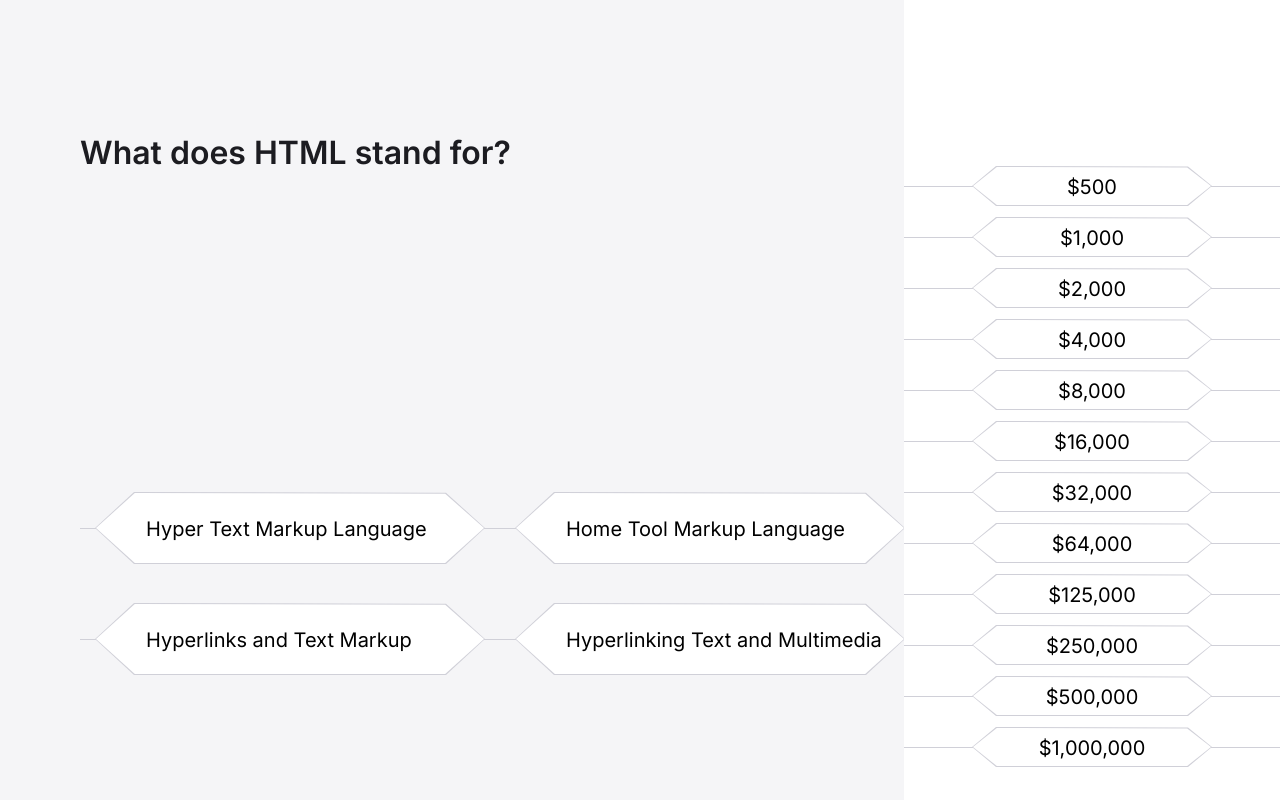
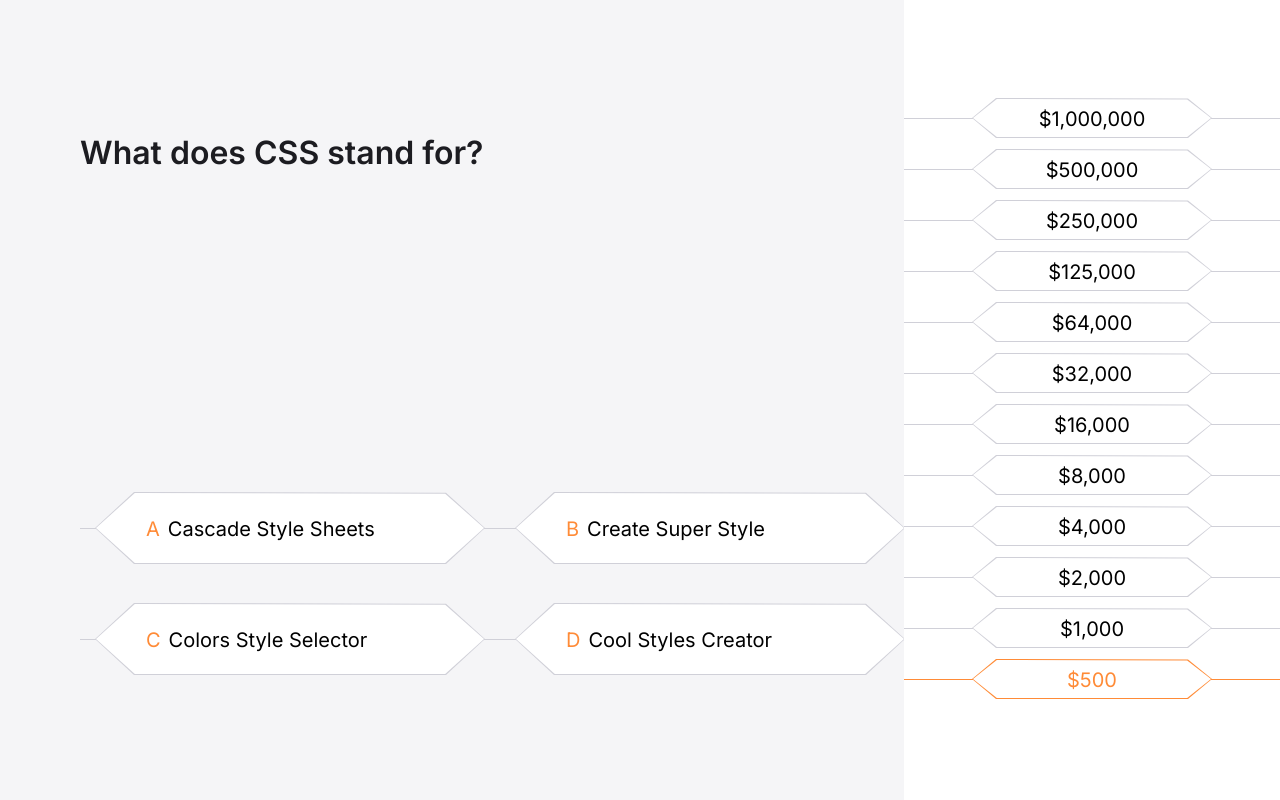
Before and after one commit to polosanya/quiz, a React (Create React App) app: page /#/quiz in a window 1280 px wide. Built offline with nearby package versions, Linux system fonts and the light colour scheme.

Commit message:
multiple selectors

```diff
--- a/src/components/Option/Option.scss
+++ b/src/components/Option/Option.scss
@@ -1,3 +1,5 @@
+@import "helpers/variables/variables";
+
 .Option {
   position: relative;
   width: 420px;
@@ -9,20 +11,30 @@
     position: absolute;
     top: 35.5px; // var
     left: 0;
-    background-color: #d0d0d8;
+    background-color: $black-40;
+  }
+
+  &:hover {
+    &::before {
+      background-color: $orange-100;
+    }
   }
 
   &__button {
     position: relative;
     width: 390px;
     height: 72px;
-    background-color: #d0d0d8;
+    background-color: $black-40;
     border: none;
     cursor: pointer;
     clip-path: polygon(10% 0, 90% 1%, 100% 50%, 90% 100%, 10% 100%, 0% 50%);
 
+    &:hover {
+      background-color: $orange-100;
+    }
+
     &-text {
-      background-color: white;
+      background-color: $white-100;
       position: absolute;
       top: 1px;
       left: 1px;
@@ -39,14 +51,64 @@
     }
   }
 
-  &--small {
+  &--selected {
+    & .Option__button {
+      background-color: $orange-100;
+    }
+
+    & .Option__button-text {
+      background-color: $orange-5;
+    }
+  }
+
+  &--correct {
+    & .Option__button {
+      background-color: $green-100;
+    }
+
+    & .Option__button-text {
+      background-color: $green-5;
+    }
+
+    &::before {
+      background-color: $green-100;
+    }
+  }
+
+  &--wrong {
+    & .Option__button {
+      background-color: $red-100;
+    }
+
+    & .Option__button-text {
+      background-color: $red-5;
+    }
+
+    &::before {
+      background-color: $red-100;
+    }
+  }
+
+  &--small,
+  &--small-selected,
+  &--small-disabled {
     position: relative;
     width: 376px;
+
+    & * {
+      cursor: default;
+    }
+
+    &:hover {
+      &::before {
+        background-color: $black-40;
+      }
+    }
 
     & .Option__button {
       width: 240px;
       height: 40px;
-      background-color: #d0d0d8;
+      background-color: $black-40;
 
       & .Option__button-text {
         top: 1px;
@@ -65,4 +127,21 @@
       top: 20px;
     }
   }
+
+  &--small-selected {
+    & .Option__button {
+      background-color: $orange-100;
+      color: $orange-100;
+    }
+
+    &::before {
+      background-color: $orange-100;
+    }
+  }
+
+  &--small-disabled {
+    & .Option__button {
+      color: $black-40;
+    }
+  }
 }
--- a/src/components/Option/Option.tsx
+++ b/src/components/Option/Option.tsx
@@ -1,22 +1,34 @@
+import OptionVariant from 'helpers/types/OptionVariant';
+import { useMemo } from 'react';
 import './Option.scss';
 
 interface Props {
-    variant?: 'small',
-    children: React.ReactNode,
-    onClick?: () => void,
+  variant?: OptionVariant;
+  children: React.ReactNode;
+  onClick?: () => void;
 }
 
 function Option({ variant, children, onClick }: Props) {
+  const extraClass = useMemo(() => {
+    switch (variant) {
+      case OptionVariant.Small:
+      case OptionVariant.SmallSelected:
+      case OptionVariant.SmallDisabled:
+      case OptionVariant.Selected:
+      case OptionVariant.Correct:
+      case OptionVariant.Wrong:
+        return `Option--${variant}`;
+
+      case OptionVariant.Default:
+      default:
+        return '';
+    }
+  }, [variant]);
+
   return (
-    <div className={`Option ${variant === 'small' && 'Option--small'}`}>
-      <button
-        type="button"
-        className="Option__button"
-        onClick={onClick}
-      >
-        <span className="Option__button-text">
-          {children}
-        </span>
+    <div className={`Option ${extraClass}`}>
+      <button type="button" className="Option__button" onClick={onClick}>
+        <span className="Option__button-text">{children}</span>
       </button>
     </div>
   );
--- a/src/config/quizConfig.json
+++ b/src/config/quizConfig.json
@@ -2,146 +2,146 @@
   "questions": [
     {
       "id": 0,
-        "question": "What does HTML stand for?",
+      "question": "What does CSS stand for?",
       "options": [
-          "Hyper Text Markup Language",
-          "Home Tool Markup Language",
-          "Hyperlinks and Text Markup Language",
-          "Hyperlinking Text and Multimedia Language"
+        {"id": 0, "text": "Cascade Style Sheets"},
+        {"id": 1, "text": "Create Super Style"},
+        {"id": 2, "text": "Colors Style Selector"},
+        {"id": 3, "text": "Cool Styles Creator"}
       ],
-        "correctAnswer": 0,
+      "correctAnswers": [0],
       "money": 500
     },
     {
       "id": 1,
-        "question": "Which tag is used to define an unordered list in HTML?",
+      "question": "Which of the tags are semantic?",
       "options": [
-          "<ul>",
-          "<ol>",
-          "<li>",
-          "<list>"
+        {"id": 0, "text": "<section>"},
+        {"id": 1, "text": "<footer>"},
+        {"id": 2, "text": "<aside>"},
+        {"id": 3, "text": "<div>"}
       ],
-        "correctAnswer": 0,
+      "correctAnswers": [0, 1, 2],
       "money": 1000
     },
     {
       "id": 2,
       "question": "Which CSS property is used to change the text color of an element?",
       "options": [
-          "color",
-          "text-color",
-          "font-color",
-          "text-style"
+        {"id": 0, "text": "color"},
+        {"id": 1, "text": "text-color"},
+        {"id": 2, "text": "font-color"},
+        {"id": 3, "text": "text-style"}
       ],
-        "correctAnswer": 0,
+      "correctAnswers": [0],
       "money": 2000
     },
     {
       "id": 3,
       "question": "Which CSS property is used to set the background color of an element?",
       "options": [
-          "background-color",
-          "color",
-          "bgcolor",
-          "background"
+        {"id": 0, "text": "background-color"},
+        {"id": 1, "text": "color"},
+        {"id": 2, "text": "bgcolor"},
+        {"id": 3, "text": "background"}
       ],
-        "correctAnswer": 0,
+      "correctAnswers": [0],
       "money": 4000
     },
     {
       "id": 4,
       "question": "Which HTML tag is used to link an external CSS file?",
       "options": [
-          "<link>",
-          "<style>",
-          "<css>",
-          "<script>"
+        {"id": 0, "text": "<link>"},
+        {"id": 1, "text": "<style>"},
+        {"id": 2, "text": "<css>"},
+        {"id": 3, "text": "<script>"}
       ],
-        "correctAnswer": 0,
+      "correctAnswers": [0],
       "money": 8000
     },
     {
       "id": 5,
       "question": "Which CSS property is used to create rounded corners?",
       "options": [
-          "border-radius",
-          "border-style",
-          "border-round",
-          "border-corner"
+        {"id": 0, "text": "border-radius"},
+        {"id": 1, "text": "border-style"},
+        {"id": 2, "text": "border-round"},
+        {"id": 3, "text": "border-corner"}
       ],
-        "correctAnswer": 0,
+      "correctAnswers": [0],
       "money": 16000
     },
     {
       "id": 6,
       "question": "Which HTML tag is used to define a table row?",
       "options": [
-          "<tr>",
-          "<td>",
-          "<th>",
-          "<table-row>"
+        {"id": 0, "text": "<tr>"},
+        {"id": 1, "text": "<td>"},
+        {"id": 2, "text": "<th>"},
+        {"id": 3, "text": "<table-row>"}
       ],
-        "correctAnswer": 0,
+      "correctAnswers": [0],
       "money": 32000
     },
     {
       "id": 7,
-        "question": "Which CSS property is used to control the spacing between lines of text?",
+      "question": "What is box-sizing default value?",
       "options": [
-          "line-height",
-          "text-spacing",
-          "letter-spacing",
-          "line-spacing"
+        {"id": 0, "text": "content-box"},
+        {"id": 1, "text": "border-box"},
+        {"id": 2, "text": "border-corner"},
+        {"id": 3, "text": "box-default"}
       ],
-        "correctAnswer": 0,
+      "correctAnswers": [0],
       "money": 64000
     },
     {
       "id": 8,
       "question": "Which HTML tag is used to define a hyperlink?",
       "options": [
-          "<a>",
-          "<link>",
-          "<h>",
-          "<href>"
+        {"id": 0, "text": "<a>"},
+        {"id": 1, "text": "<link>"},
+        {"id": 2, "text": "<h>"},
+        {"id": 3, "text": "<href>"}
       ],
-        "correctAnswer": 0,
+      "correctAnswers": [0],
       "money": 125000
     },
     {
       "id": 9,
       "question": "Which CSS property is used to control the size of a font?",
       "options": [
-          "font-size",
-          "text-size",
-          "font-style",
-          "text-style"
+        {"id": 0, "text": "font-size"},
+        {"id": 1, "text": "text-size"},
+        {"id": 2, "text": "font-style"},
+        {"id": 3, "text": "text-style"}
       ],
-        "correctAnswer": 0,
+      "correctAnswers": [0],
       "money": 250000
     },
     {
       "id": 10,
       "question": "Which HTML tag is used to define a heading?",
       "options": [
-          "<h1>",
-          "<head>",
-          "<title>",
-          "<heading>"
+        {"id": 0, "text": "<h1>"},
+        {"id": 1, "text": "<head>"},
+        {"id": 2, "text": "<title>"},
+        {"id": 3, "text": "<heading>"}
       ],
-        "correctAnswer": 0,
+      "correctAnswers": [0],
       "money": 500000
     },
     {
       "id": 11,
       "question": "Which CSS property is used to control the positioning of an element?",
       "options": [
-          "position",
-          "layout",
-          "display",
-          "float"
+        {"id": 0, "text": "position"},
+        {"id": 1, "text": "layout"},
+        {"id": 2, "text": "display"},
+        {"id": 3, "text": "float"}
       ],
-        "correctAnswer": 0,
+      "correctAnswers": [0],
       "money": 1000000
     }
   ]
--- /dev/null
+++ b/src/helpers/types/OptionVariant.ts
@@ -0,0 +1,11 @@
+enum OptionVariant {
+  Small = 'small',
+  SmallSelected = 'small-selected',
+  SmallDisabled = 'small-disabled',
+  Selected = 'selected',
+  Correct = 'correct',
+  Wrong = 'wrong',
+  Default = '',
+}
+
+export default OptionVariant;
--- /dev/null
+++ b/src/helpers/variables/constants.ts
@@ -0,0 +1,3 @@
+const letterOptions = ['A', 'B', 'C', 'D'];
+
+export default letterOptions;
--- a/src/pages/QuizPage/QuizPage.scss
+++ b/src/pages/QuizPage/QuizPage.scss
@@ -1,13 +1,15 @@
+@import 'helpers/variables/variables';
+
 .QuizPage {
     height: 100vh;
-    background-color: #F5F5F7;
+    background-color: $black-5;
     padding: 133px 80px 122px;
 
     &__question {
         font-family: 'Inter', sans-serif;
         font-weight: 600;
         font-size: 32px;
-        color: #1C1C21;
+        color: $black-100;
         max-width: 624px;
         margin: 0;
         text-align: start;
@@ -21,19 +23,25 @@
         flex-wrap: wrap;
         gap: 36px 0;
         max-width: calc(420px + 420px + 36px);
+
+        &-letter {
+            color: $orange-100;
+            margin-right: 8px;
+        }
     }
 
     &__sidebar {
         position: absolute;
         display: flex;
-        flex-direction: column;
+        flex-direction: column-reverse;
         align-items: center;
+        justify-content: center;
         gap: 8px;
         top: 0;
         right: 0;
         width: 376px;
         height: 100%;
-        padding-top: 166px;
-        background-color: white;
+        // padding-top: 166px;
+        background-color: $white-100;
     }
 }
--- a/src/pages/QuizPage/QuizPage.tsx
+++ b/src/pages/QuizPage/QuizPage.tsx
@@ -1,44 +1,83 @@
 import Option from 'components/Option/Option';
 import quizConfig from 'config/quizConfig.json';
+import { increaseMoney } from 'features/moneySlice';
+import { RootState } from 'features/store';
+import OptionVariant from 'helpers/types/OptionVariant';
+import letterOptions from 'helpers/variables/constants';
 import { useCallback, useMemo, useState } from 'react';
-import { useSelector, useDispatch } from 'react-redux';
+import { useDispatch, useSelector } from 'react-redux';
 import { useNavigate } from 'react-router-dom';
 import './QuizPage.scss';
-import { RootState } from 'features/store';
-import { increaseMoney } from 'features/moneySlice';
 
 const { questions } = quizConfig;
 
 const money = questions.map((question) => question.money);
 
 function QuizPage() {
-  // const moneyCount = useSelector((state: RootState) => state.money);
+  const moneyCount = useSelector((state: RootState) => state.money.amount);
   const dispatch = useDispatch();
   const [currentQuestionId, setCurrentQuestionId] = useState(0);
+
+  const selectedCorrectAnswers: number[] = useMemo(() => [], [currentQuestionId]);
+
+  const [selectedOptions, setSelectedOptions] = useState<number[]>([]);
 
   const navigate = useNavigate();
 
   const currentQuestion = useMemo(
-    () => (questions
-      .find((question) => question.id === currentQuestionId) || questions[0]),
+    () => questions.find((question) => question.id === currentQuestionId) || questions[0],
     [currentQuestionId],
   );
 
-  const handleAnswer = useCallback((option: string) => {
-    const correctAnswer = currentQuestion.options[currentQuestion.correctAnswer];
+  const moveToScore = useCallback(() => {
+    setSelectedOptions([]);
+    navigate('/score');
+  }, []);
 
-    if (correctAnswer === option) {
+  const moveToNextQuestion = useCallback(() => {
     dispatch(increaseMoney(currentQuestion.money));
 
     if (currentQuestion === questions[questions.length - 1]) {
-        navigate('/score');
+      moveToScore();
     } else {
       setCurrentQuestionId((prevId) => prevId + 1);
+      setSelectedOptions([]);
+    }
+  }, [currentQuestion]);
+
+  const handleAnswer = useCallback(
+    (selectedOptionId: number) => {
+      setSelectedOptions((prevState) => [...prevState, selectedOptionId]);
+
+      if (currentQuestion.correctAnswers.length === 1) {
+        const correctAnswer = currentQuestion.options
+          .find((option) => currentQuestion.correctAnswers.includes(option.id));
+
+        if (correctAnswer?.id === selectedOptionId) {
+          moveToNextQuestion();
+        } else {
+          moveToScore();
+        }
+
+        return;
+      }
+
+      if (selectedCorrectAnswers.includes(selectedOptionId)) {
+        return;
+      }
+
+      if (currentQuestion.correctAnswers.includes(selectedOptionId)) {
+        selectedCorrectAnswers.push(selectedOptionId);
+
+        if (selectedCorrectAnswers.length === currentQuestion.correctAnswers.length) {
+          moveToNextQuestion();
         }
       } else {
-      navigate('/score');
+        moveToScore();
       }
-  }, [currentQuestionId]);
+    },
+    [currentQuestionId],
+  );
 
   return (
     <div className="QuizPage">
@@ -47,20 +86,62 @@ function QuizPage() {
           <h2 className="QuizPage__question">{currentQuestion.question}</h2>
 
           <div className="QuizPage__options">
-            {currentQuestion?.options.map((option) => (
-              <Option key={option} onClick={() => handleAnswer(option)}>{option}</Option>
-            ))}
+            {currentQuestion?.options.map((option, index) => {
+              let optionVariant = OptionVariant.Default;
+
+              const isOptionSelected = selectedOptions.includes(option.id);
+              const isOptionCorrect = currentQuestion.correctAnswers.includes(option.id);
+              const isOptionWrong = !isOptionCorrect;
+
+              if (isOptionSelected) {
+                optionVariant = OptionVariant.Selected;
+              }
+
+              if (isOptionWrong && isOptionSelected) {
+                optionVariant = OptionVariant.Wrong;
+              }
+
+              if (isOptionCorrect && isOptionSelected) {
+                optionVariant = OptionVariant.Correct;
+              }
+
+              return (
+                <Option
+                  key={option.id}
+                  variant={optionVariant}
+                  onClick={() => handleAnswer(option.id)}
+                >
+                  <span className="QuizPage__options-letter">
+                    {letterOptions[index]}
+                  </span>
+
+                  {option.text}
+                </Option>
+              );
+            })}
           </div>
         </>
       )}
 
       {money && (
         <div className="QuizPage__sidebar">
-          {money.map((value) => (
-            <Option variant="small" key={value}>
+          {money.map((value) => {
+            let optionVariant = OptionVariant.Small;
+
+            if (moneyCount >= value) {
+              optionVariant = OptionVariant.SmallDisabled;
+            }
+
+            if (currentQuestion.money === value) {
+              optionVariant = OptionVariant.SmallSelected;
+            }
+
+            return (
+              <Option variant={optionVariant} key={value}>
                 {`$${value.toString().replace(/\B(?=(\d{3})+(?!\d))/g, ',')}`}
               </Option>
-          ))}
+            );
+          })}
         </div>
       )}
     </div>
```
Also changed, not shown: src/App.scss (+0 -35 lines), src/helpers/variables/_variables.scss (added, +13 -0 lines). Lines whose indentation alone changed are shown as unchanged.
